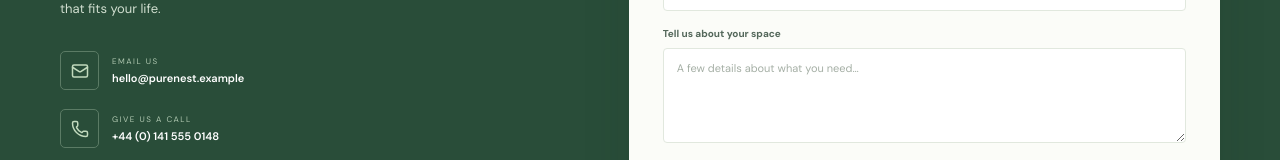
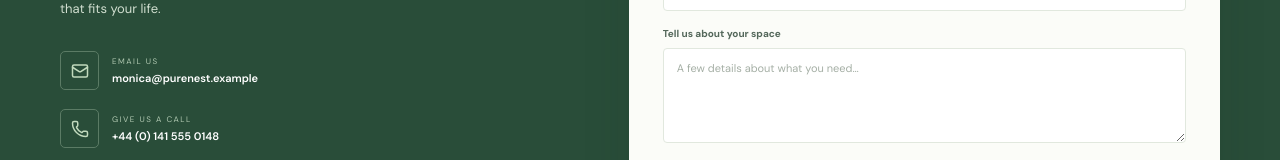
Before and after one commit to Monigaur8/purenest-cleaning-react, a React (Vite) app: page / in a window 1280 px wide. Shown: the part 3848-4008 px from the top of the page. Built offline with nearby package versions, Linux system fonts and the light colour scheme.

Commit message:
Update website

```diff
--- a/src/App.jsx
+++ b/src/App.jsx
@@ -230,7 +230,7 @@ function App() {
               <div className="eyebrow eyebrow-light"><span className="eyebrow-line" /> YOUR FRESH START</div>
               <h2>Ready for a little<br />more <em>breathing room?</em></h2>
               <p>Tell us what your space needs. We’ll help you find a simple plan that fits your life.</p>
-              <div className="contact-detail"><span><Mail size={18} /></span><div><small>EMAIL US</small><strong>hello@purenest.example</strong></div></div>
+              <div className="contact-detail"><span><Mail size={18} /></span><div><small>EMAIL US</small><strong>monica@purenest.example</strong></div></div>
               <div className="contact-detail"><span><Phone size={18} /></span><div><small>GIVE US A CALL</small><strong>+44 (0) 141 555 0148</strong></div></div>
               <div className="contact-detail"><span><MapPin size={18} /></span><div><small>OUR SAMPLE SERVICE AREA</small><strong>Glasgow & nearby areas</strong></div></div>
               <p className="sample-details">Sample business details for portfolio use — replace before publishing.</p>
```
